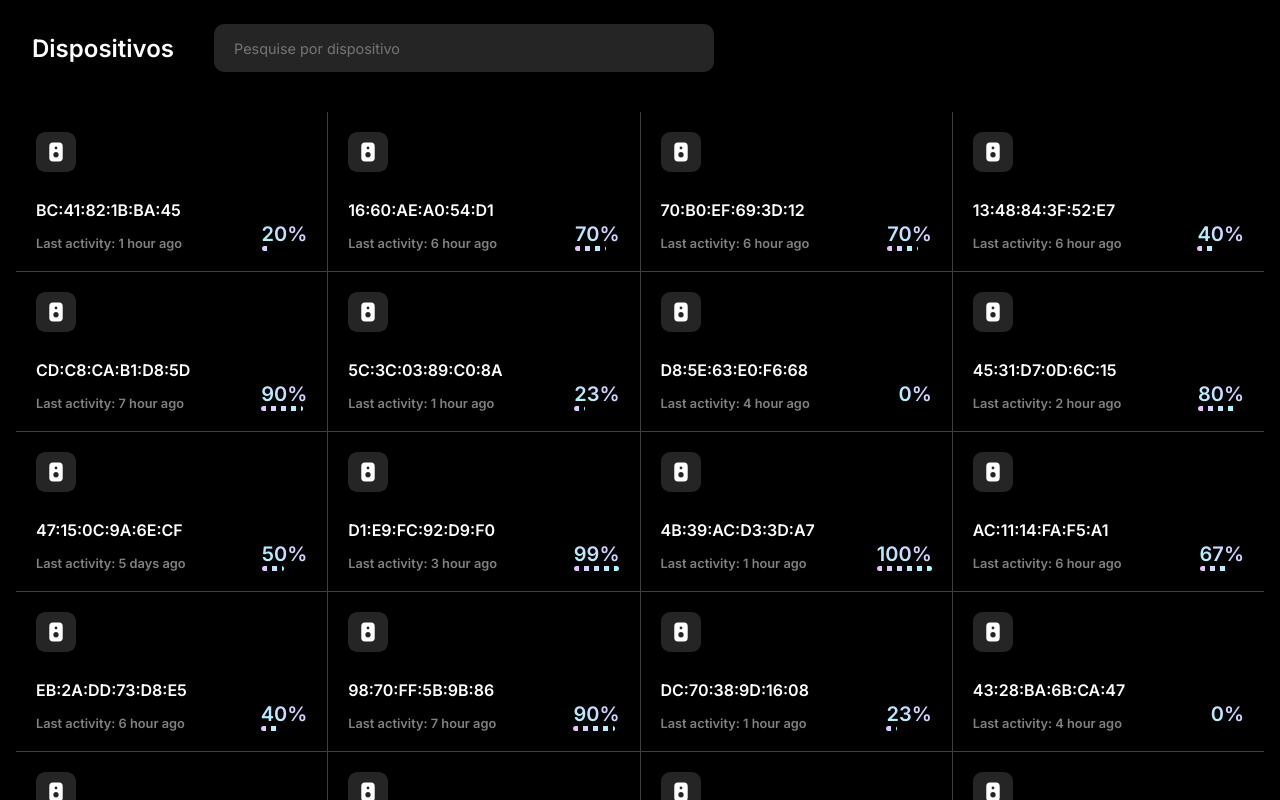
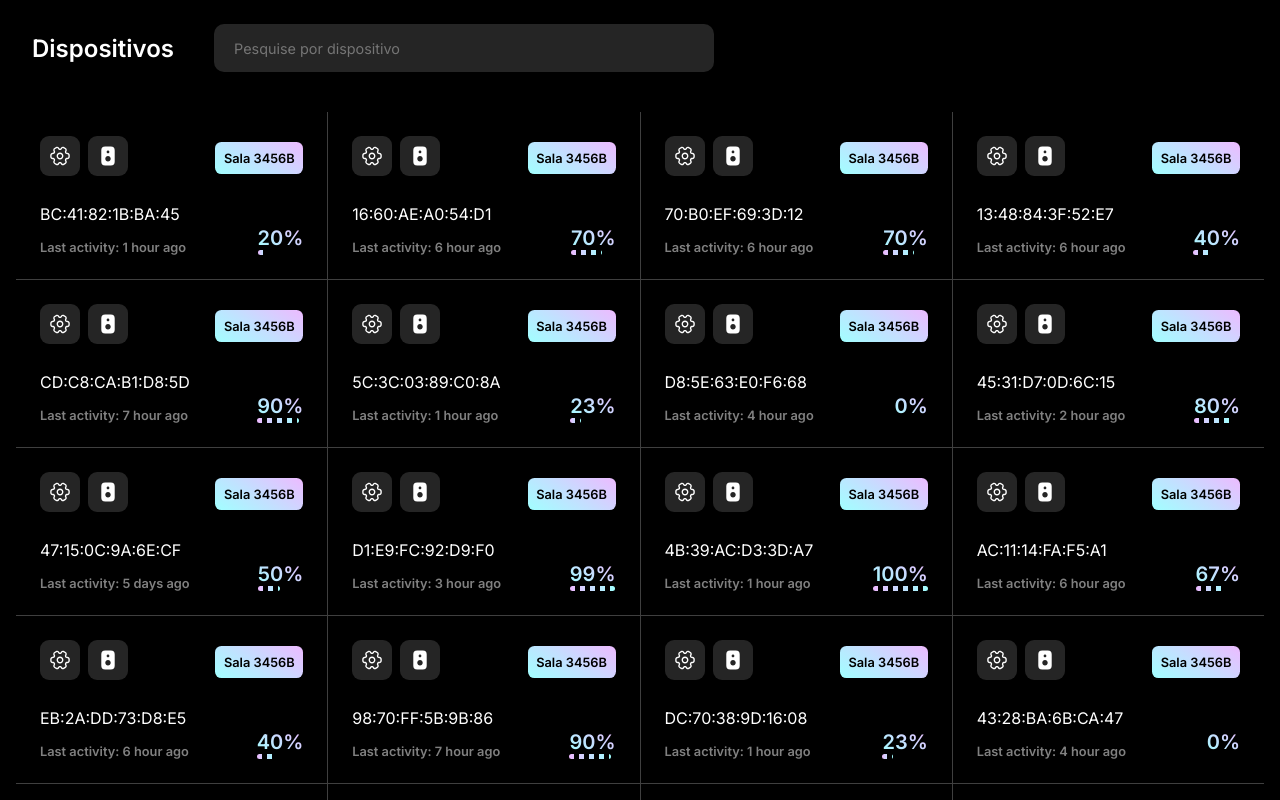
Before and after one commit to 2022M4T1-Inteli/Locus, a React (Vite) app in the folder src/front/: page /gallery in a window 1280 px wide. Shown: the top 800 px of the page. Built offline with nearby package versions, Linux system fonts and the light colour scheme.

Commit message:
feat(): some changes for DashboardPage

```diff
--- a/src/front/src/components/Gallery.jsx
+++ b/src/front/src/components/Gallery.jsx
@@ -1,6 +1,7 @@
 import React, { useState, useEffect } from 'react';
 import styles from './Gallery.module.css';
 import Device from '../assets/device.svg';
+import Configs from '../assets/config.svg';
 import { Modal } from './Modal';
 import { LocusButton } from './LocusButton';
 import { useNavigate } from 'react-router-dom';
@@ -210,14 +211,21 @@ const DeviceCard = ({ mac_str, battery_percent, last_activity }) => {
 
     return (
         <div className={styles.deviceBox}>
-            <a href="https://ipfs.io/ipfs/QmYFHiHnjosanx9BkjUyk3oD3w26bzfiodsgWQGrQjWCUi/">
-                <img
-                    src={Device}
-                    alt="Device image"
-                    width={40}
-                    className={styles.imageDeviceBox}
-                />
-            </a>
+            <div className={styles.alignRow}>
+                <div>
+                    <button onClick={() => console.log('está tudo bem')}>
+                        <img
+                            src={Configs}
+                            alt="Configuration image"
+                            width={40}
+                        />
+                    </button>
+                    <button>
+                        <img src={Device} alt="Device image" width={40} />
+                    </button>
+                </div>
+                <p>Sala 3456B</p>
+            </div>
             <div className={styles.status}>
                 <div className={styles.model}>
                     <h3>{mac_str}</h3>
--- a/src/front/src/components/Gallery.module.css
+++ b/src/front/src/components/Gallery.module.css
@@ -1,6 +1,7 @@
 .model > h3 {
     margin-top: 1.5rem;
     font-size: 1rem;
+    font-weight: 300;
 }
 
 .status {
@@ -76,6 +77,7 @@
     width: fit-content;
     width: 200px;
     height: 40px;
+    cursor: pointer;
     color: var(--white);
     background-color: -webkit-linear-gradient(
         rgba(237, 186, 255, 1) 0%,
@@ -123,7 +125,43 @@
 }
 
 .deviceBox {
-    padding: 1.25rem;
+    padding: 1.5rem;
+}
+
+.deviceBox button {
+    border: none;
+}
+
+.deviceBox button img{
+    margin-right: 0.5rem !important;
+}
+
+.alignRow {
+    display: flex;
+    align-items: center;
+    justify-content: space-between;
+    font-weight: bolder;
+    color: var(--white);
+}
+
+.alignRow p {
+    background: -webkit-linear-gradient(
+        235deg,
+        rgba(237, 186, 255, 1) 0%,
+        rgba(197, 222, 255, 1) 50%,
+        rgba(161, 255, 255, 1) 100%
+    );
+    border-radius: 0.4rem;
+    padding: 0.5rem;
+    height: 2rem;
+    width: 5.5rem;
+    font-size: 0.8rem;
+    font-weight: bolder;
+    display: flex;
+    align-items: center;
+    justify-content: center;
+    color: var(--black-300);
+
 }
 
 .deviceBox:hover {
```
Also changed, not shown: src/front/src/assets/config.svg (added).
